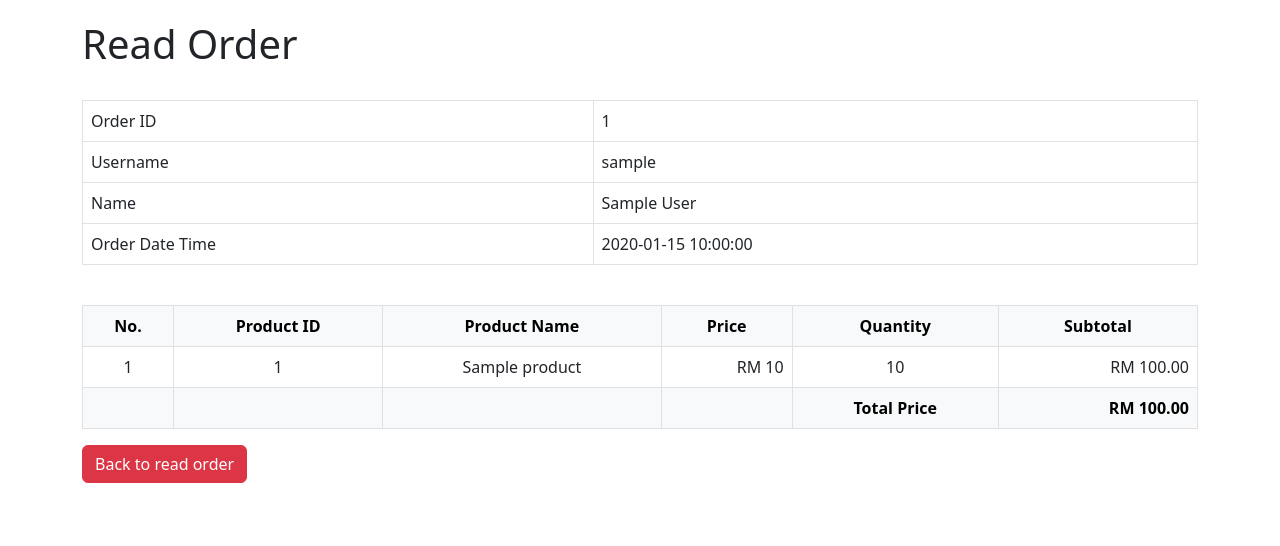
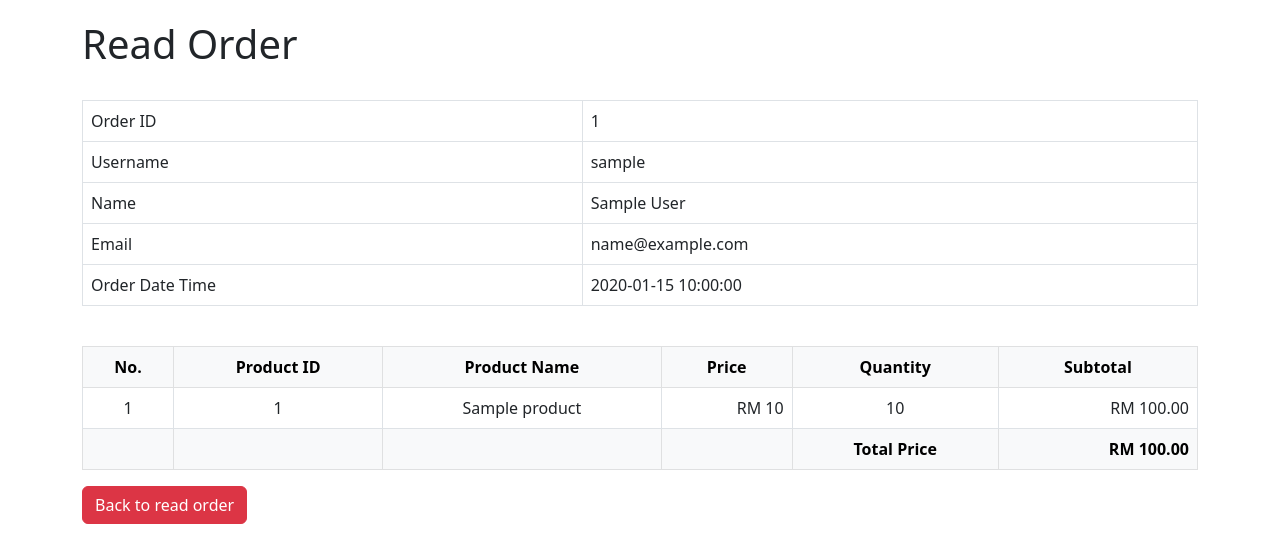
Before and after one commit to QPing00/web, a PHP site: page /order_read_details.php?order_id=1 in a window 1280 px wide. Shown: the part 56-602 px from the top of the page. Run offline with PHP 8.4, Linux system fonts and the light colour scheme; the visitor is signed in with stand-in values (Sample User, id 1); tables that the repository leaves empty or names only in its code hold one stand-in row (values such as "Sample post").

Commit message:
add email

```diff
--- a/Project/order_read_details.php
+++ b/Project/order_read_details.php
@@ -30,7 +30,7 @@ include 'session.php';
         include 'config/database.php';
 
         try {
-            $query = "SELECT os.order_id, os.username, c.first_name, c.last_name, os.order_date_time
+            $query = "SELECT os.order_id, os.username, c.first_name, c.last_name, c.email, os.order_date_time
             FROM order_summary os
             INNER JOIN customers c ON os.username = c.username
             WHERE os.order_id = ?";
@@ -43,6 +43,7 @@ include 'session.php';
             $order_id = $row['order_id'];
             $username = $row['username'];
             $name = $row['first_name'] . ' ' . $row['last_name'];
+            $email = $row['email'];
             $order_date_time = $row['order_date_time'];
         }
 
@@ -64,6 +65,10 @@ include 'session.php';
             <tr>
                 <td>Name</td>
                 <td><?php echo htmlspecialchars($name, ENT_QUOTES);  ?></td>
+            </tr>
+            <tr>
+                <td>Email</td>
+                <td><?php echo htmlspecialchars($email, ENT_QUOTES);  ?></td>
             </tr>
             <tr>
                 <td>Order Date Time</td>
```
